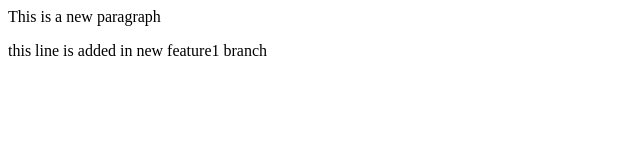
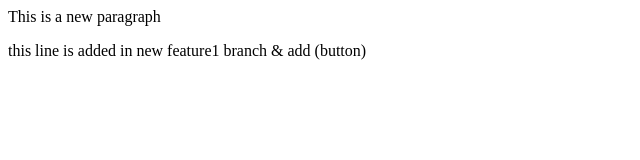
Before and after one commit to Harshitg03/localrepo, a plain HTML site: page index.html in a window 1280 px wide. Shown: the full height of the page, 0-640 px from the left. Drawn offline with Linux system fonts and the light colour scheme.

```diff
--- a/index.html
+++ b/index.html
@@ -1,2 +1,2 @@
 <p>This is a new paragraph</p>
-<p> this line is added in new feature1 branch</p>
+<p> this line is added in new feature1 branch & add (button)</p>
```
